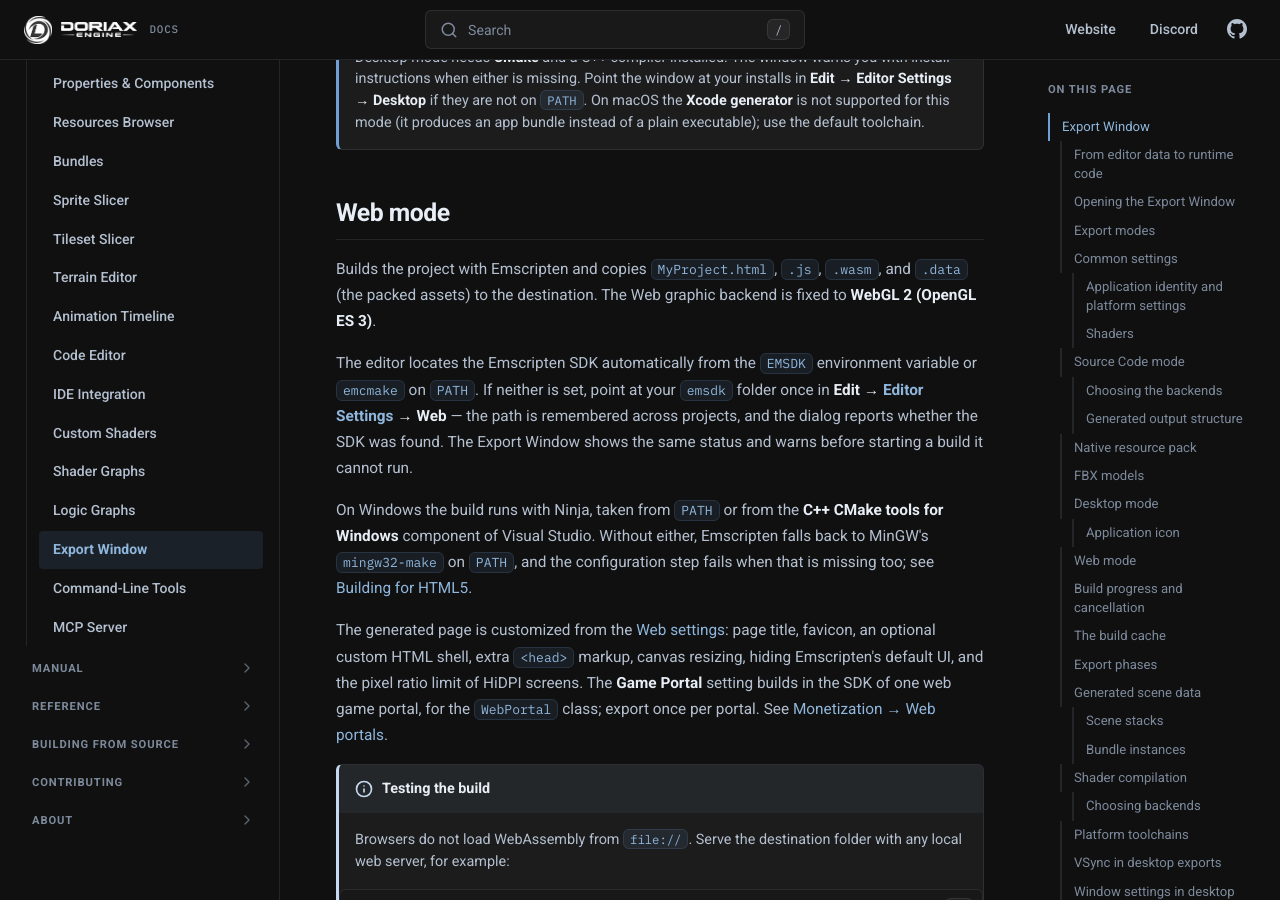
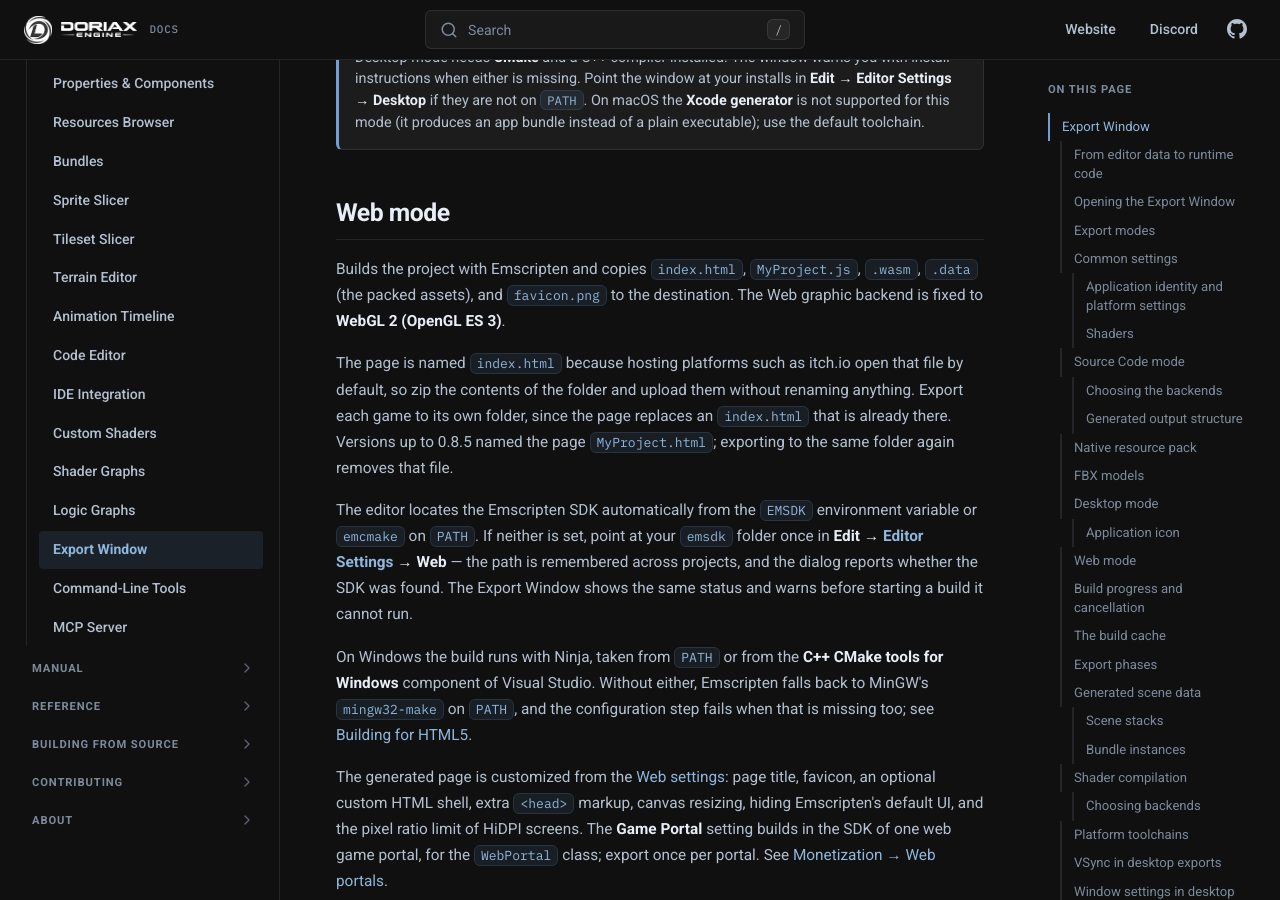
Before and after one commit to doriaxengine/doriax-docs, an MkDocs documentation site: the page built from docs/editor/export.md, in a window 1280 px wide and 900 px high, scrolled down 11696 px. Built offline with MkDocs 1.6.1, drawn with Linux system fonts in a browser that asks for light colours; comment, search, counter and statistics services are not loaded.

Commit message:
Web exports name the page index.html

```diff
--- a/docs/editor/export.md
+++ b/docs/editor/export.md
@@ -375,9 +375,15 @@ adaptive layers rather than a single PNG.
 
 ## Web mode
 
-Builds the project with Emscripten and copies `MyProject.html`, `.js`, `.wasm`, and
-`.data` (the packed assets) to the destination. The Web graphic backend is fixed to
-**WebGL 2 (OpenGL ES 3)**.
+Builds the project with Emscripten and copies `index.html`, `MyProject.js`, `.wasm`,
+`.data` (the packed assets), and `favicon.png` to the destination. The Web graphic backend
+is fixed to **WebGL 2 (OpenGL ES 3)**.
+
+The page is named `index.html` because hosting platforms such as itch.io open that file by
+default, so zip the contents of the folder and upload them without renaming anything.
+Export each game to its own folder, since the page replaces an `index.html` that is
+already there. Versions up to 0.8.5 named the page `MyProject.html`; exporting to the same
+folder again removes that file.
 
 The editor locates the Emscripten SDK automatically from the `EMSDK` environment
 variable or `emcmake` on `PATH`. If neither is set, point at your `emsdk` folder once in
```
Also changed, not shown: docs/building/html5.md (+4 -3 lines).
